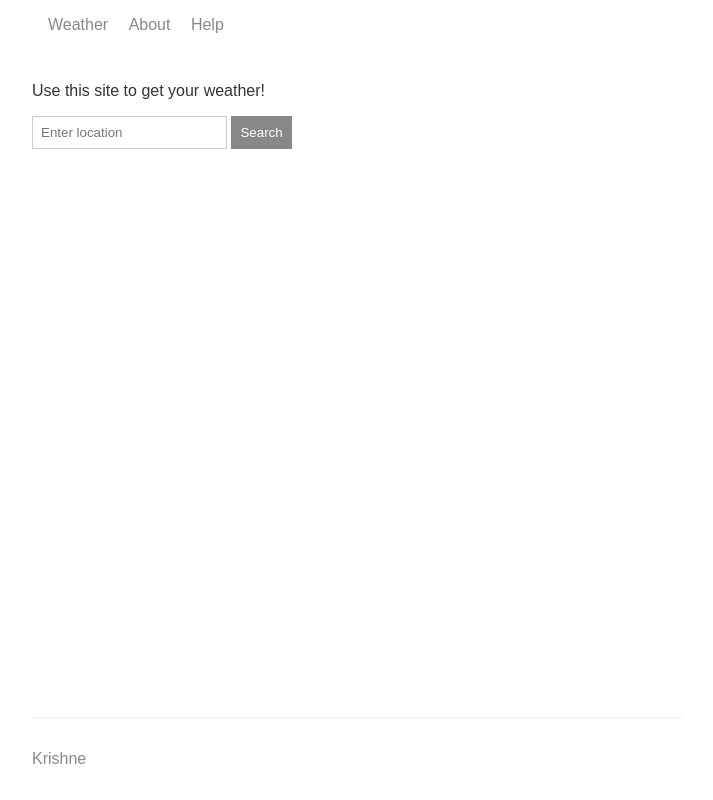
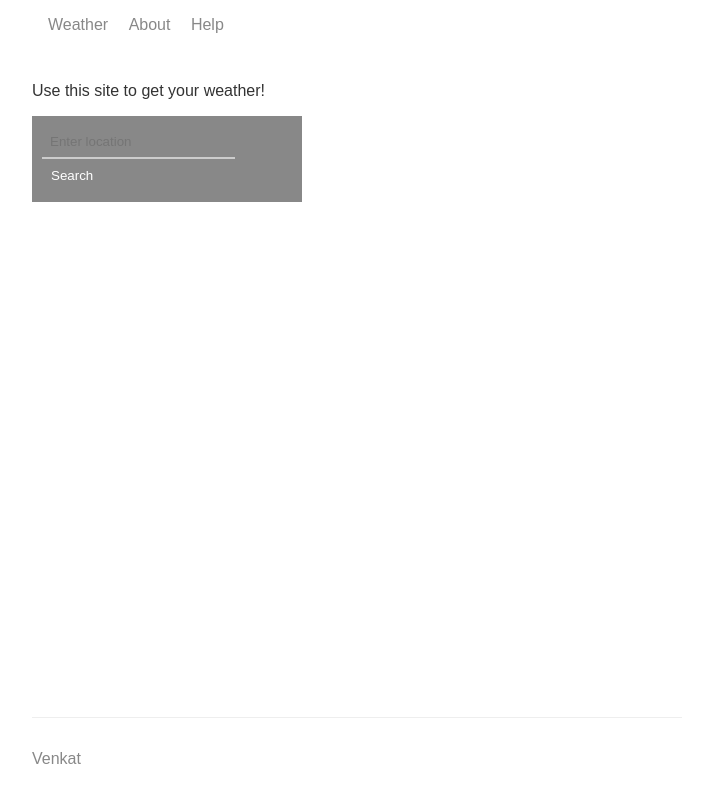
Before and after one commit to venkat-sailesh/node3-weather-website, a Node server app: page / in a window 1280 px wide. Shown: the whole page, without its empty margins (283-996 px from the left). Run offline with Node 20, Linux system fonts and the light colour scheme; some libraries are stand-ins or nearby versions.

Commit message:
Init commit

```diff
--- a/public/css/style.css
+++ b/public/css/style.css
@@ -4,7 +4,6 @@ body{
     max-width: 650px;
     margin: 0 auto;
     padding: 0 16px;
-
     display: flex;
     flex-direction: column;
     min-height: 100vh;
@@ -12,6 +11,8 @@ body{
 
 .main-content{
     flex-grow: 1;
+
+
 }
 
 footer{
@@ -46,8 +47,13 @@ header a:hover{
 }
 
 input{
-   border: 1px solid #cccccc;
+    border: none;
+   border-bottom: 2px solid #cccccc;
    padding: 8px;
+   outline:none;
+   background: none;
+   color: white;
+
 }
 button{
     cursor: pointer;
@@ -56,3 +62,8 @@ button{
     color: white;
     padding: 8px;
 }
+.index-form-edit{
+    background-color: #888888;
+    padding: 10px;
+    width: 250px;
+}
--- a/src/app.js
+++ b/src/app.js
@@ -142,13 +142,13 @@ app.use(express.static(publicDirectoryPath))
 app.get('',(req,res)=>{
     res.render('index',{
         title: 'Weather App',
-        name: 'Krishne'
+        name: 'Venkat'
     })
 })
 app.get('/about',(req,res)=>{
     res.render('about',{
         title: 'About me',
-        name: 'Krishne'
+        name: 'sailesh'
     })
 
 })
@@ -190,7 +190,7 @@ app.get('/help',(req,res)=>{
     res.render('help',{
         helpText: 'This is some helpful text',
         title: 'Help',
-        name: 'Krishne'
+        name: 'varshaa'
     })
 
 })
@@ -260,7 +260,7 @@ app.get('/help/*',(req, res)=>{
     // res.send('Help article not found')
     res.render('404',{
         title: '404',
-        name: 'Krishne',
+        name: 'one',
         errorMessage:'Help article not found'
     })
 })
@@ -273,7 +273,7 @@ app.get('/help/*',(req, res)=>{
 app.get('*',(req, res)=>{
     res.render('404',{
         title: '404',
-        name: 'Krishne',
+        name: 'two',
         errorMessage:'page not found'
     })
 })
--- a/src/utils/forecast.js
+++ b/src/utils/forecast.js
@@ -17,10 +17,17 @@ const forecast = (latitude, longitude, callback)=>{
             callback('Unable to connect to weather service', undefined)
 
         }
-
+        // else if(response.body.error){
+        //     callback('Location not found', undefined)
+        // }
         else{
 
-             callback(undefined, response.body.location.localtime)
+             callback(undefined, {
+                loc: response.body.location.localtime,
+                tem: response.body.current.temperature
+
+
+            })
 
         }
 
--- a/src/utils/geocode.js
+++ b/src/utils/geocode.js
@@ -18,13 +18,13 @@ const geocode = (address, callback) =>{
 
          callback('Unable to connect to location services!', undefined)
 
-     // } else if(response.body.error){
+    //   } else if(response.body.error){
 
-     //     callback('Location not found', undefined)
+    //     callback('Location not found', undefined)
 
+     }
 
-
-     } else{
+    else{
 
          callback(undefined, {
 
--- a/templates/views/index.hbs
+++ b/templates/views/index.hbs
@@ -10,13 +10,14 @@
         <div class="main-content">
              {{>header}}
              <p>Use this site to get your weather!</p>
-             <form>
+             <form class="index-form-edit">
                 <input id="locat" placeholder="Enter location">
                 <button id="search">Search</button>
              </form>
 
              <p id="message-1"></p>
              <p id="message-2"></p>
+             <p id="message-3"></p>
         </div>
 
         {{>footer}}
```
Also changed, not shown: public/js/app.js.
